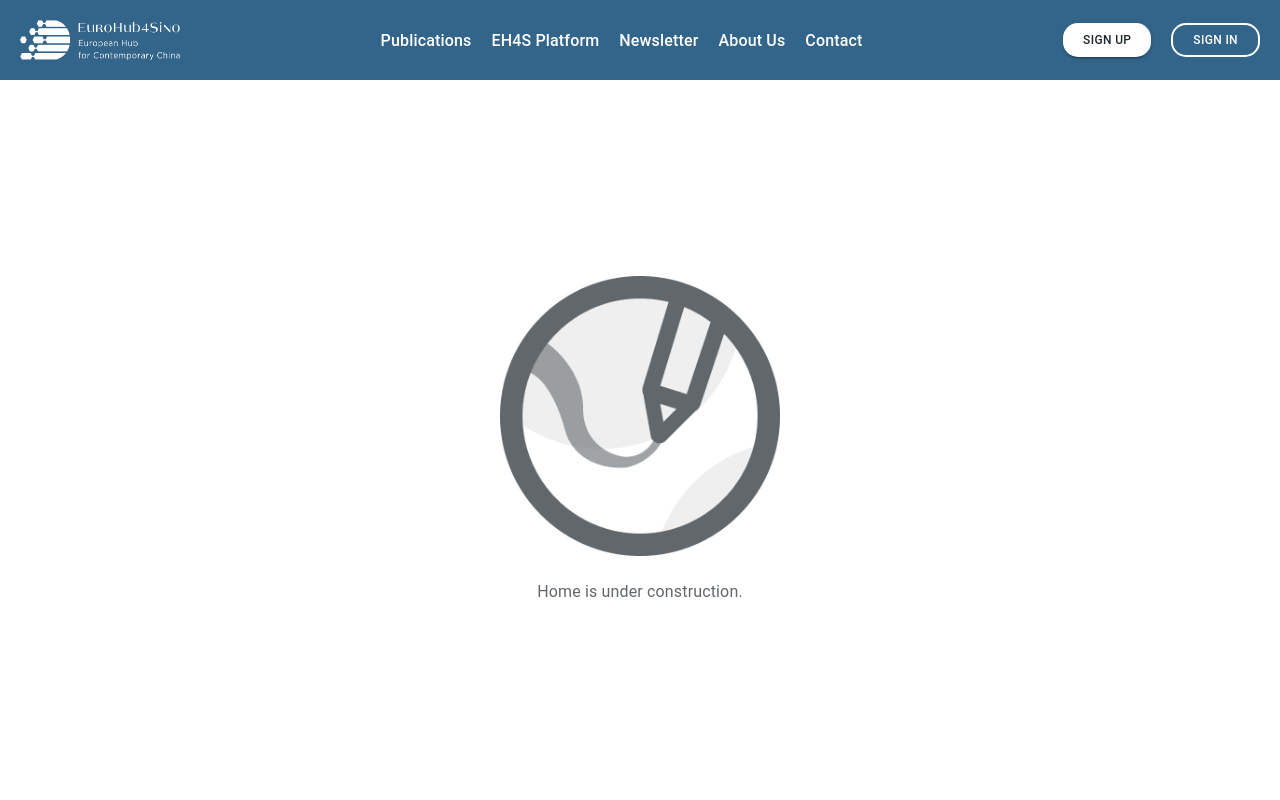
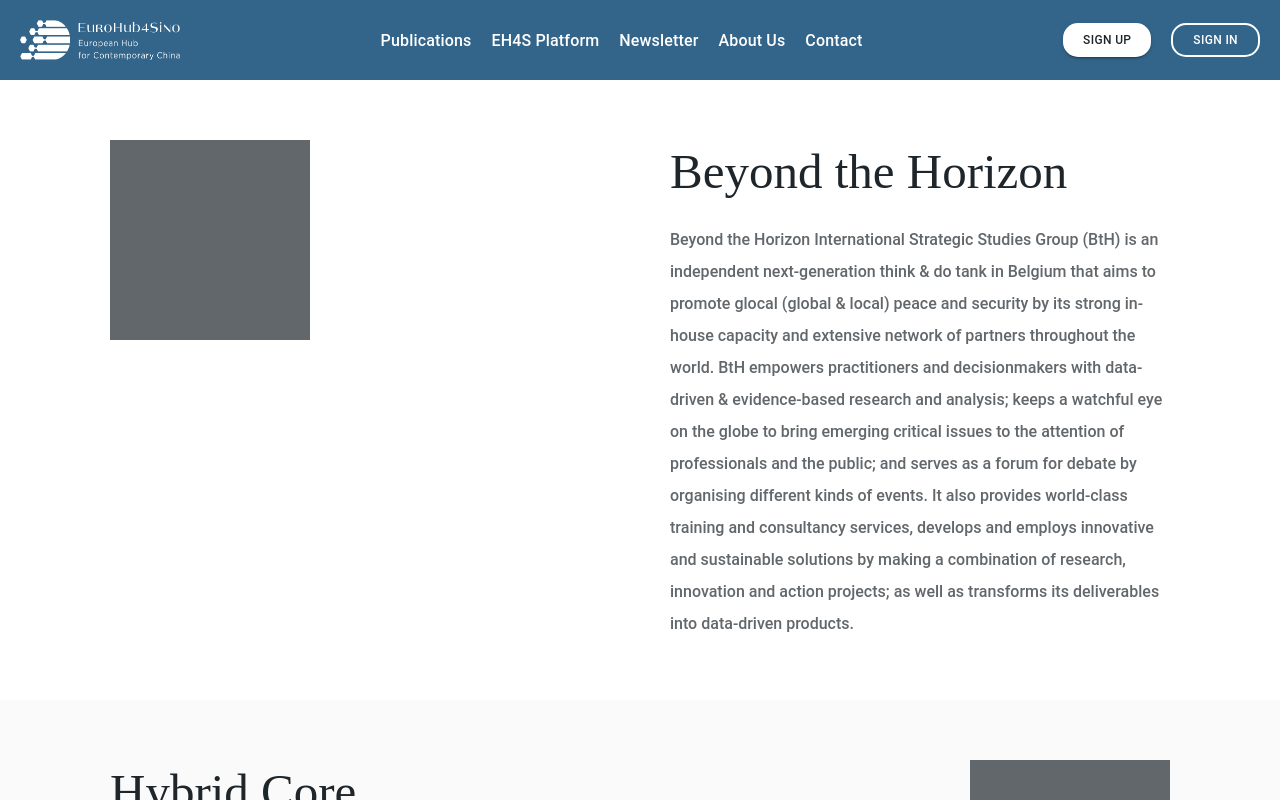
Before and after one commit to Wenying0808/EH4S, a Next.js app in the folder website/: page / in a window 1280 px wide. Built offline with nearby package versions, Linux system fonts and the light colour scheme.

Commit message:
feat:/add section component and pass data as prop into it

```diff
--- a/website/src/app/about/events-activities/page.tsx
+++ b/website/src/app/about/events-activities/page.tsx
@@ -5,7 +5,7 @@
     return(
         <div className="page">
             <Navbar/>
-            <div className="page-container">
+            <div className="page-container wip">
                 <Placeholder label="Events & Activities"/>
             </div>
         </div>
--- a/website/src/app/about/how-we-work/page.tsx
+++ b/website/src/app/about/how-we-work/page.tsx
@@ -5,7 +5,7 @@
     return(
         <div className="page">
             <Navbar/>
-            <div className="page-container">
+            <div className="page-container wip">
                 <Placeholder label="How We Work"/>
             </div>
         </div>
--- a/website/src/app/components/navbar/navbar.tsx
+++ b/website/src/app/components/navbar/navbar.tsx
@@ -1,6 +1,5 @@
 "use client";
 import logoImg from "./img_logo.png";
-import logoImgSmall from "./img_logo without text.png";
 import React, {useState} from 'react';
 import { useRouter } from 'next/navigation';
 import Image from 'next/image';
--- /dev/null
+++ b/website/src/app/components/section/section.tsx
@@ -0,0 +1,57 @@
+import React from 'react';
+import Image from 'next/image';
+import colors from '@/app/styles/colors';
+import placeholderImg from './img_placeholder block.svg'
+interface SectionProps {
+    title: string;
+    description: string;
+    imgPosition: "left" | "right"
+}
+
+export default function Section ({ title, description, imgPosition }: SectionProps){
+    return (
+        <div
+            className="section"
+            style={{
+                display: "flex",
+                flexDirection: imgPosition === "left" ? "row" : "row-reverse",
+                padding: "60px",
+                justifyContent: "center",
+                alignItems: "flex-start",
+                gap: "60px",
+                alignSelf: "stretch",
+                backgroundColor: imgPosition==="left" ? colors.white : colors.alabaster,
+
+            }}
+        >
+            <div
+                className="section-img"
+                style={{
+                    width: "500px",
+                    display: "flex",
+                    alignItems: "flex-start",
+                    justifyContent: imgPosition==="left" ? "flex-start" : "flex-end"
+                }}
+            >
+                <Image src={placeholderImg} alt="section image" width={200} height={200}/>
+            </div>
+            <div
+                className="section-intro"
+                style={{
+                    width: "500px",
+                    display: "flex",
+                    flexDirection: "column",
+                    gap: "20px"
+                }}
+            >
+                <div className="section-title">
+                    {title}
+                </div>
+                <div className="section-description">
+                    {description}
+                </div>
+            </div>
+
+        </div>
+    );
+}
--- a/website/src/app/contact/page.tsx
+++ b/website/src/app/contact/page.tsx
@@ -5,7 +5,7 @@
   return(
     <div className="page">
         <Navbar/>
-        <div className="page-container">
+        <div className="page-container wip">
             <Placeholder label="Contact"/>
         </div>
     </div>
--- a/website/src/app/eh4s/page.tsx
+++ b/website/src/app/eh4s/page.tsx
@@ -5,7 +5,7 @@
   return(
     <div className="page">
         <Navbar/>
-        <div className="page-container">
+        <div className="page-container wip">
             <Placeholder label="EH4SPlatform"/>
         </div>
     </div>
--- a/website/src/app/globals.css
+++ b/website/src/app/globals.css
@@ -34,15 +34,6 @@
   text-decoration: none;
 }
 
-.navbar{
-
-}
-
-.navbar-logo-small {
-  display: none;
-}
-
-
 .page{
   margin: 0;
   padding: 0;
@@ -57,11 +48,37 @@
   width: 100vw;
   background-color: var(--white-color);
   display: flex;
+  overflow-y: auto;
+}
+
+/* page under construction */
+.page-container.wip{
   justify-content: center;
   align-items: center;
 }
 
+ /* section component*/
+.section-title{
+  align-self: stretch;
+  color: var(--primiary-gray-color);
+  font-family: "Roboto Slab";
+  font-size: 49px;
+  font-style: normal;
+  font-weight: 500;
+  line-height: 64px;
+}
+.section-description{
+  align-self: stretch;
+  color: var(--secondary-gray-color);
+  font-family: "Roboto";
+  font-size: 16px;
+  font-style: normal;
+  font-weight: 500;
+  line-height: 32px;
+}
+
 @media (max-width: 900px) {
+  /* navbar component*/
   .navbar {
       padding: 20px;
       flex-direction: column;
@@ -74,10 +91,21 @@
     height: calc(100vh - 178px);
   }
 
+  /* section component*/
+  .section{
+    flex-direction: column !important;
+  }
+  .section-img{
+    justify-content: flex-start !important;
+  }
+  .section-description{
+    width: 300px !important;
+  }
+
 }
 
 @media (max-width: 520px) {
-
+  /* navbar component*/
   .navbar-tabs {
     flex-wrap: wrap;
     justify-content: center;
--- a/website/src/app/newsletter/page.tsx
+++ b/website/src/app/newsletter/page.tsx
@@ -5,7 +5,7 @@
   return(
     <div className="page">
         <Navbar/>
-        <div className="page-container">
+        <div className="page-container wip">
             <Placeholder label="Newsletter"/>
         </div>
     </div>
--- a/website/src/app/page.tsx
+++ b/website/src/app/page.tsx
@@ -2,13 +2,76 @@
 
 import Navbar from "./components/navbar/navbar";
 import Placeholder from "./components/placeholder/placeholder";
+import Section from "./components/section/section";
+
+const sectionData = [
+  {
+    title: "Beyond the Horizon",
+    description: "Beyond the Horizon International Strategic Studies Group (BtH) is an independent next-generation think & do tank in Belgium that aims to promote glocal (global & local) peace and security by its strong in-house capacity and extensive network of partners throughout the world. BtH empowers practitioners and decisionmakers with data-driven & evidence-based research and analysis; keeps a watchful eye on the globe to bring emerging critical issues to the attention of professionals and the public; and serves as a forum for debate by organising different kinds of events. It also provides world-class training and consultancy services, develops and employs innovative and sustainable solutions by making a combination of research, innovation and action projects; as well as transforms its deliverables into data-driven products.",
+    imgPosition: "left" as "left" | "right"
+  },
+  {
+    title: "Hybrid Core",
+    description: "Hybrid Core is a Belgian deep technology and consultancy company which empowers trusted strategic and digital transformation, ensures digital sovereignty, and provides innovative solutions in complex and data-rich hyper-connected environments. Hybrid Core has a sophisticated cross-functional human-machine team consisting of high-level experts who have experience in multinational global projects at NATO, EU, UN, and the corporate world, and extensive knowledge mainly in security sector reform and transformation, enhanced digitalisation, hybrid intelligence (symbiosis of humans and machines), strategic foresight, AI-powered predictions & red teaming, and dynamic simulations with embedded AI and Metaverse features.",
+    imgPosition: "right" as "left" | "right"
+  },
+  {
+    title: "The Institute for Security and Development Policy",
+    description: "The Institute for Security and Development Policy (ISDP) is a Stockholm-based non-profit and non-partisan research and policy organisation. It is dedicated to expanding understanding of international affairs, focusing on the inter-relationship between security, conflict, and development. The Institute strongly believes in ethnic diversity, gender equality, and religious and political freedom and firmly stands for it in all aspects of its work. ISDP presently has two major geographic areas of focus as The Asia Program and The Silk Road Studies Program.",
+    imgPosition: "left" as "left" | "right"
+  },
+  {
+    title: "Ruprecht Karl University of Heidelberg",
+    description: "Heidelberg University (UHEI), founded in 1386, is Germany’s oldest university and one of the strongest research universities in all of Europe. The successes in both rounds of the Excellence Initiative and in internationally recognised rankings prove that Heidelberg’s excellent reputation and leading role in the scientific community are well deserved. In terms of educating students and promoting promising early-career academics, Heidelberg relies on research-based teaching and an outstanding, well-structured training for doctoral candidates.",
+    imgPosition: "right" as "left" | "right"
+  },
+  {
+    title: "The Prague University of Economics and Business",
+    description: "The Prague University of Economics and Business (VŠE), founded in 1953, is the largest public university in the field of economics and business in the Czech Republic. VŠE has six faculties offering applicants a broad spectrum of bachelor, master, PhD and MBA study programmes. Five faculties are located in the centre of Prague – the Faculty of Finance and Accounting, the Faculty of International Relations, the Faculty of Business Administration, the Faculty of Informatics and Statistics and the Faculty of Economics.",
+    imgPosition: "left" as "left" | "right"
+  },
+  {
+    title: "The Jagiellonian University",
+    description: "The Jagiellonian University (JU) is the oldest higher education institution in Poland and one of the oldest in Europe. It was founded on 12 May 1364 by the Polish king Casimir the Great. The Jubilee year 2014 marked the 650th anniversary of this remarkable event. The Jagiellonian University comprises 16 Faculties, where nearly 4 thousand academic staff conduct research and provide education to almost 40 thousand students, within the framework of more than 150 different fields of study. Eminent researchers and state-of-the-art infrastructure make the JU one of the leading Polish scientific institutions, collaborating with major academic centres from all over the world.",
+    imgPosition: "right" as "left" | "right"
+  },
+  {
+    title: "The University of Warwick",
+    description: "The University of Warwick is a public research university of the UK. The university was founded in 1965 as part of a government initiative to expand higher education. University of Warwick (UW) is in top 10 universities in the UK and in top 100 globally. It is one of the UK's leading research universities and the quality and impact of the research is reflected in their rankings.",
+    imgPosition: "left" as "left" | "right"
+  },
+  {
+    title: "Chatham House ",
+    description: "The Jagiellonian University (JU) is the oldest higher education institution in Poland and one of the oldest in Europe. It was founded on 12 May 1364 by the Polish king Casimir the Great. The Jubilee year 2014 marked the 650th anniversary of this remarkable event. The Jagiellonian University comprises 16 Faculties, where nearly 4 thousand academic staff conduct research and provide education to almost 40 thousand students, within the framework of more than 150 different fields of study. Eminent researchers and state-of-the-art infrastructure make the JU one of the leading Polish scientific institutions, collaborating with major academic centres from all over the world.",
+    imgPosition: "right" as "left" | "right"
+  },
+];
+
 
 export default function Home() {
   return(
     <div className="page">
         <Navbar/>
         <div className="page-container">
-            <Placeholder label="Home"/>
+            <div
+              className="page-container-sections"
+              style={{
+                width: "100vw",
+                display: "flex",
+                flexDirection: "column",
+                gap: 0,
+              }}
+            >
+              {sectionData.map((section, index) => (
+                <Section
+                  key={index}
+                  title={section.title}
+                  description={section.description}
+                  imgPosition={section.imgPosition}
+                />
+              ))}
+            </div>
+
         </div>
     </div>
   );
--- a/website/src/app/publications/page.tsx
+++ b/website/src/app/publications/page.tsx
@@ -5,7 +5,7 @@
   return(
     <div className="page">
         <Navbar/>
-        <div className="page-container">
+        <div className="page-container wip">
             <Placeholder label="Publications"/>
         </div>
     </div>
```
Also changed, not shown: website/src/app/components/section/img_placeholder block.svg (added).
